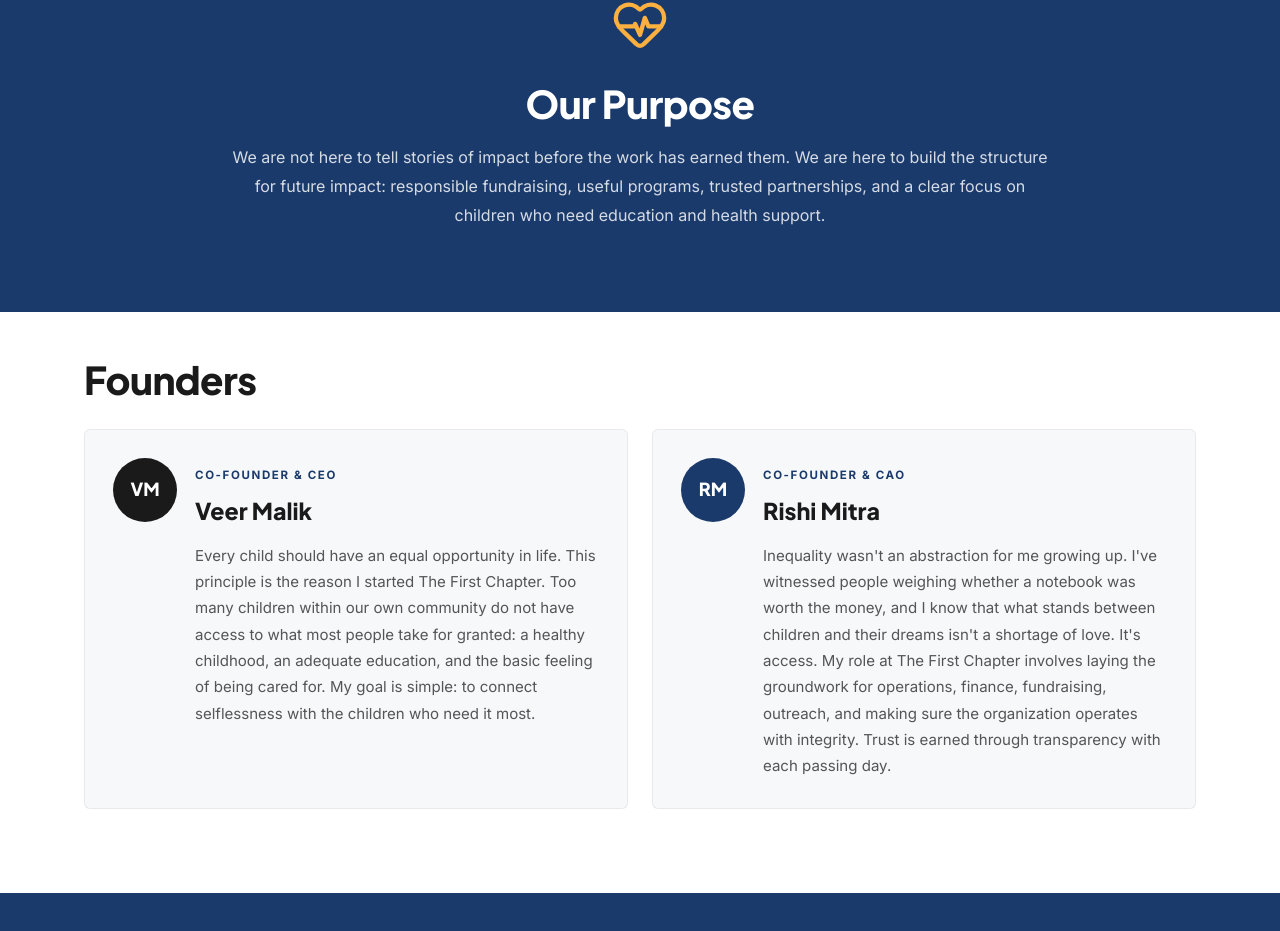
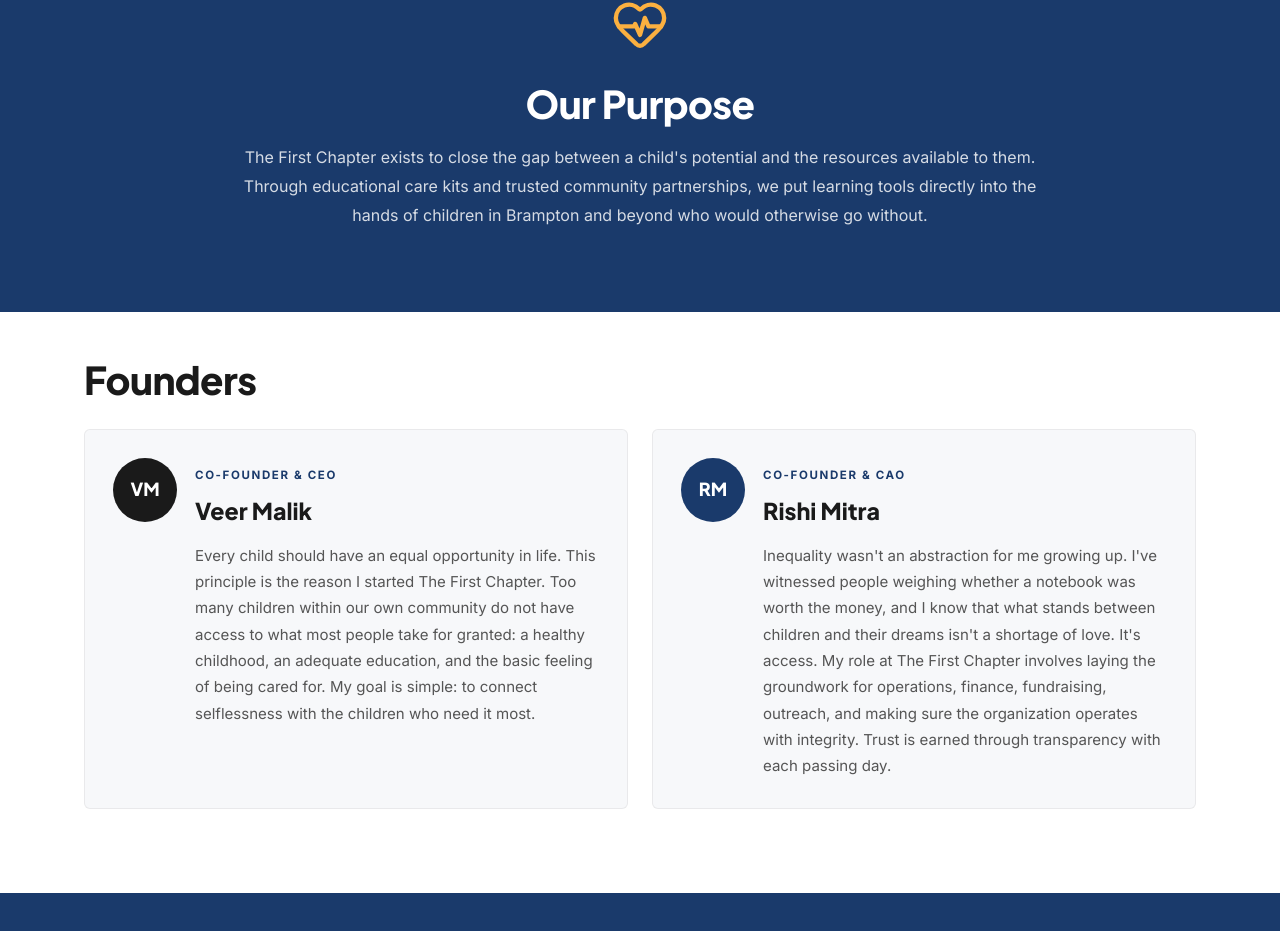
Before and after one commit to rishimitarr/the-first-chapter, a React (Vite) app: page /about in a window 1280 px wide. Shown: the part 2380-3311 px from the top of the page. Built offline with nearby package versions, Linux system fonts and the light colour scheme.

Commit message:
Update About.jsx

```diff
--- a/src/components/About.jsx
+++ b/src/components/About.jsx
@@ -225,10 +225,9 @@
           <HeartPulse size={58} strokeWidth={1.8} style={styles.purposeIcon} />
           <h2 style={styles.purposeTitle}>Our Purpose</h2>
           <p style={styles.purposeText}>
-            We are not here to tell stories of impact before the work has earned them.
-            We are here to build the structure for future impact: responsible fundraising,
-            useful programs, trusted partnerships, and a clear focus on children who need
-            education and health support.
+            The First Chapter exists to close the gap between a child's potential
+            and the resources available to them. Through educational care kits and trusted community partnerships,
+            we put learning tools directly into the hands of children in Brampton and beyond who would otherwise go without.
           </p>
         </div>
       </section>
```
